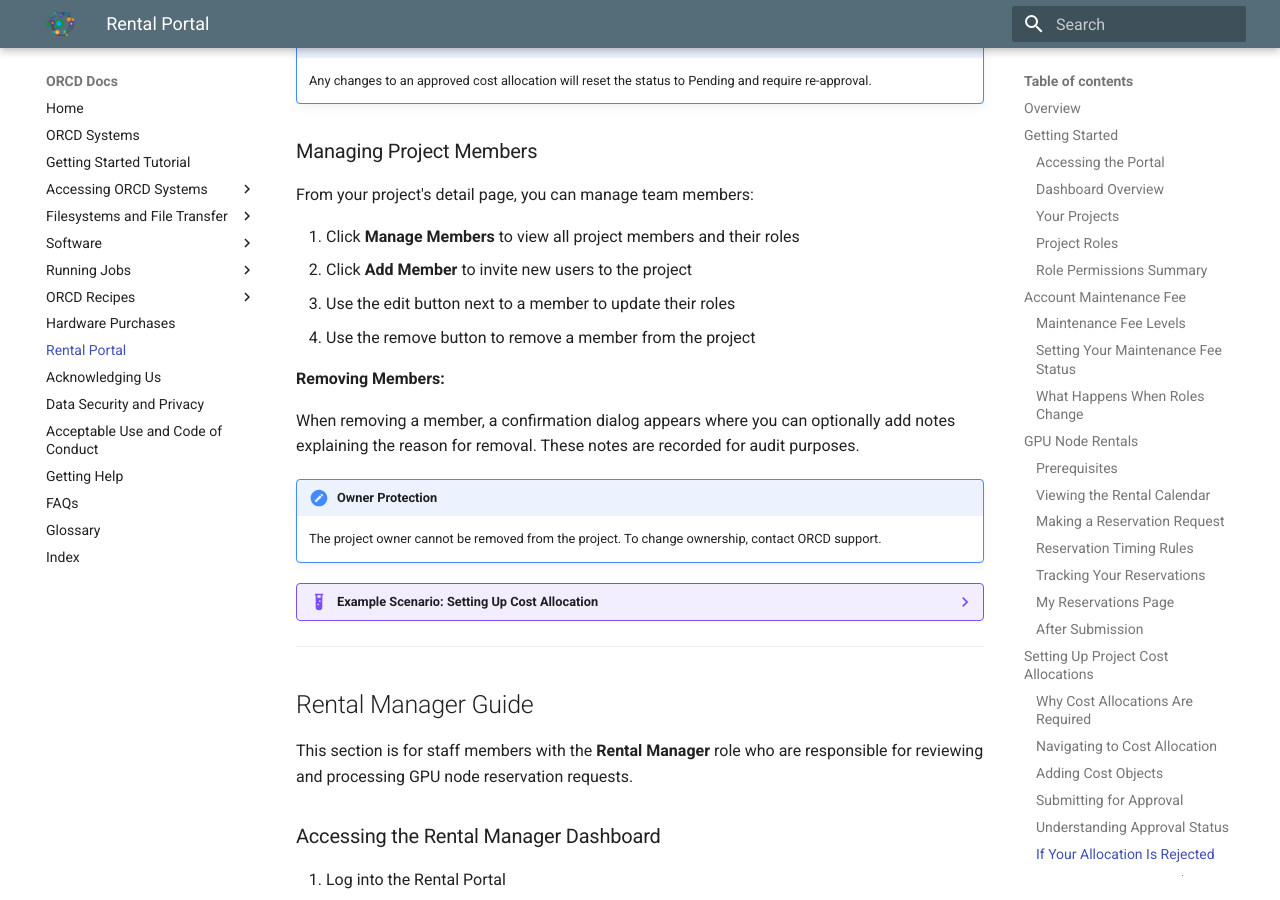
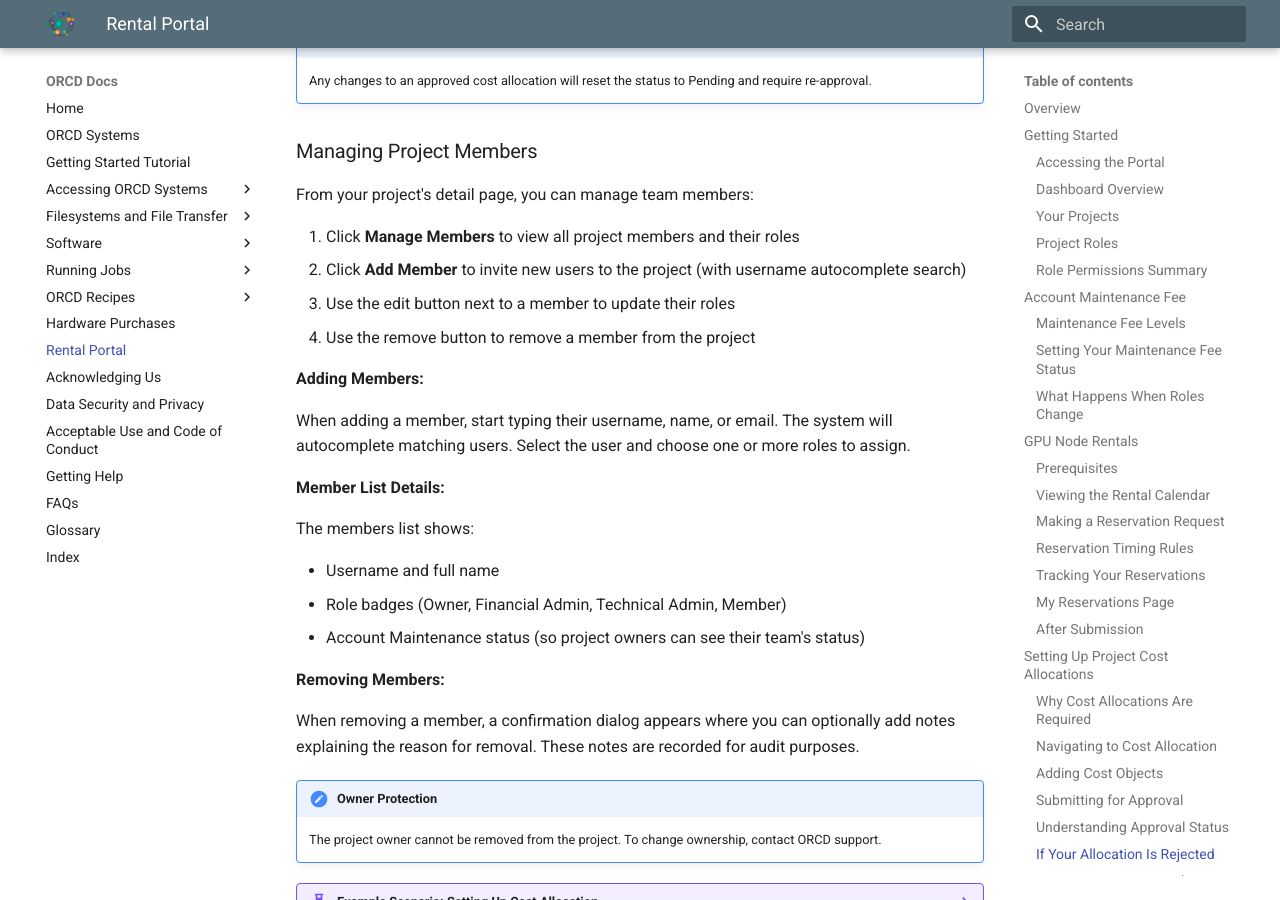
Before and after one commit to mit-orcd/orcd-docs-edit, an MkDocs documentation site: the page built from docs/rental-portal.md, in a window 1280 px wide and 900 px high, scrolled down 9232 px. Built offline with MkDocs 1.6.1 and Material for MkDocs 9.7.7, drawn with Linux system fonts in a browser that asks for light colours.

Commit message:
Add member management UI details to documentation
- Document username autocomplete when adding members
- Document Account Maintenance column in member list

```diff
--- a/docs/rental-portal.md
+++ b/docs/rental-portal.md
@@ -315,9 +315,21 @@ A Billing Manager will review your submission and either approve or reject it.
 From your project's detail page, you can manage team members:
 
 1. Click **Manage Members** to view all project members and their roles
-2. Click **Add Member** to invite new users to the project
+2. Click **Add Member** to invite new users to the project (with username autocomplete search)
 3. Use the edit button next to a member to update their roles
 4. Use the remove button to remove a member from the project
+
+**Adding Members:**
+
+When adding a member, start typing their username, name, or email. The system will autocomplete matching users. Select the user and choose one or more roles to assign.
+
+**Member List Details:**
+
+The members list shows:
+
+- Username and full name
+- Role badges (Owner, Financial Admin, Technical Admin, Member)
+- Account Maintenance status (so project owners can see their team's status)
 
 **Removing Members:**
 
```
